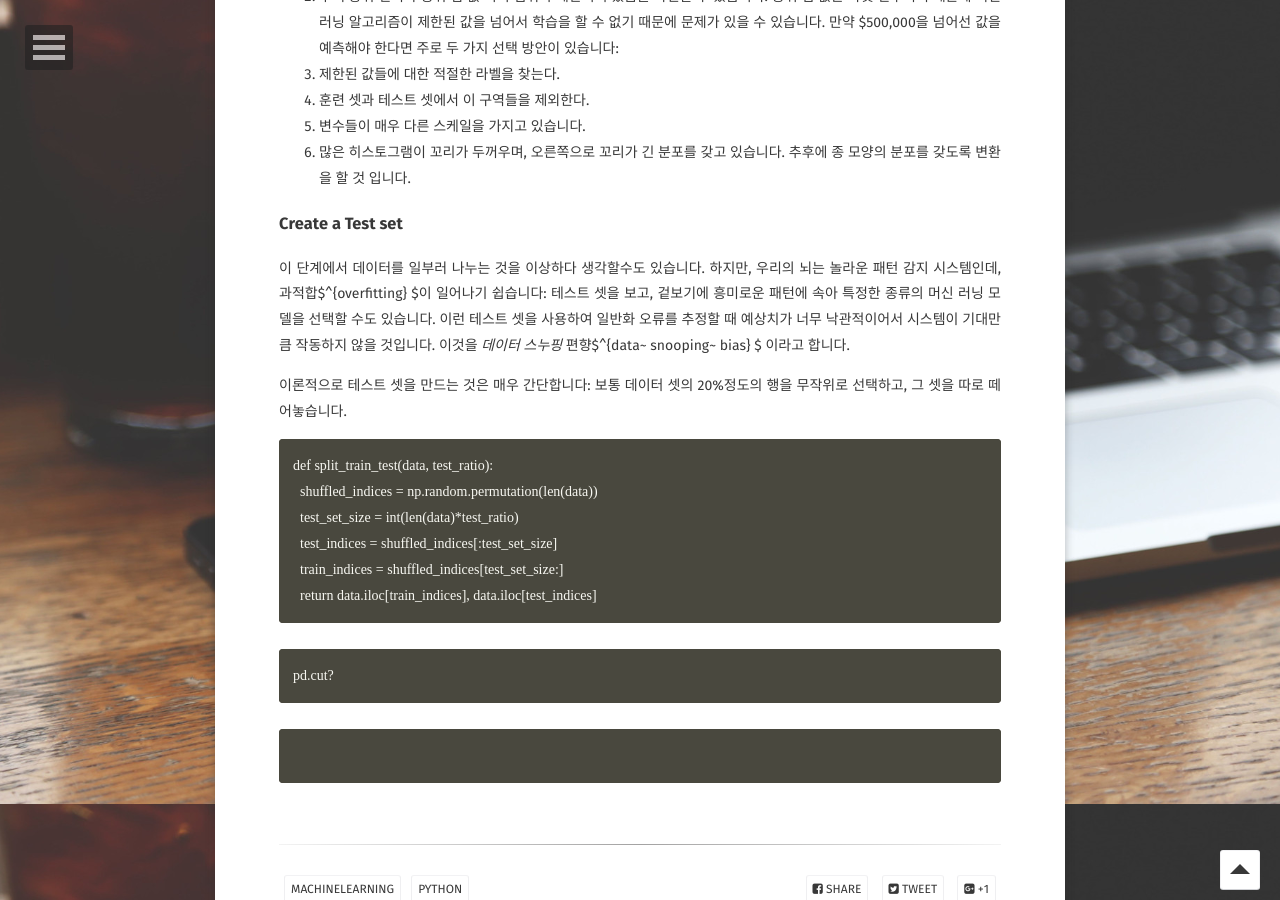
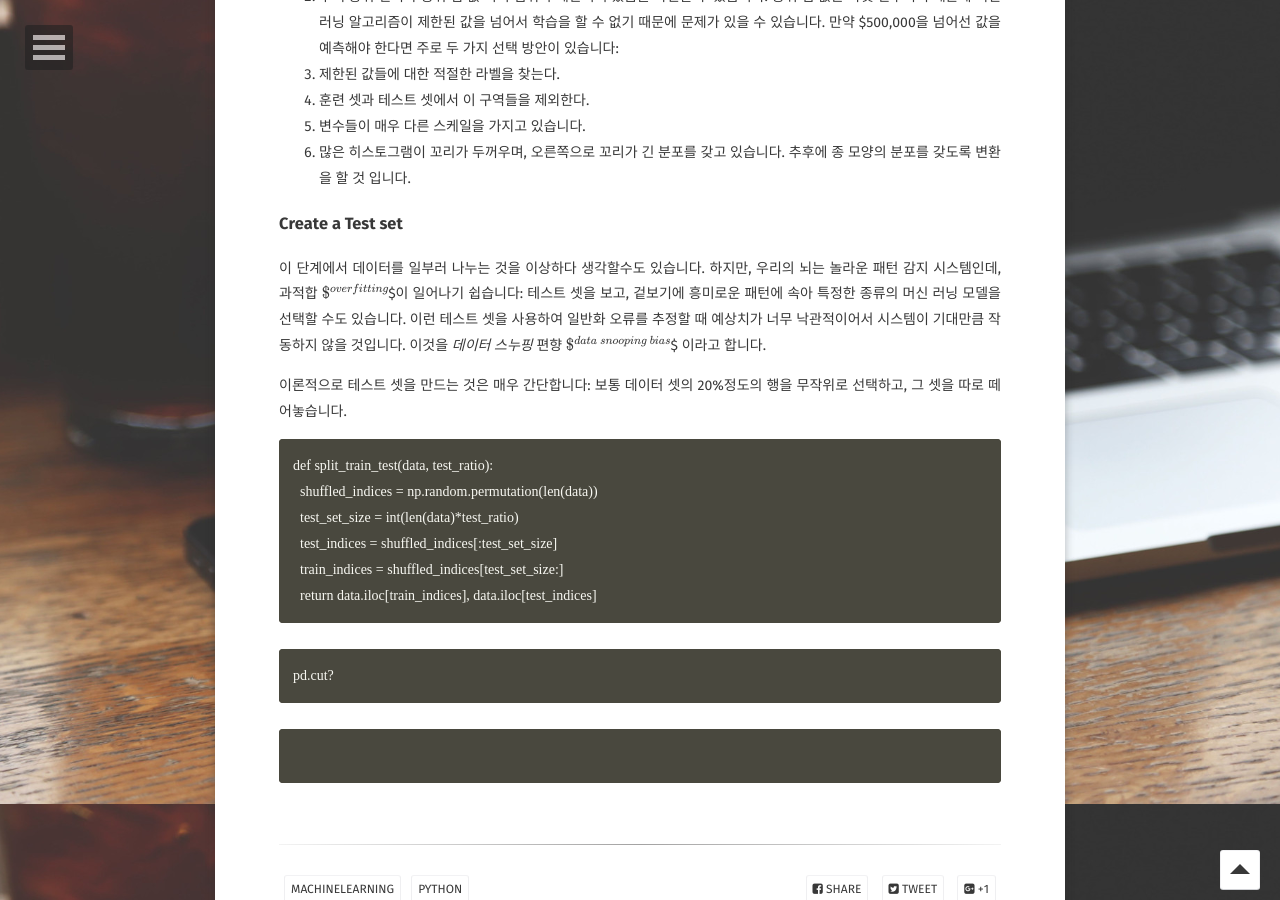
Before and after one commit to sdtrd011/sdtrd011.github.io, a Jekyll site: the page built from _posts/2020-01-27-Chap02.md, in a window 1280 px wide and 900 px high, scrolled down 4596 px. Built offline with Jekyll 4.4.1, drawn with Linux system fonts in a browser that asks for light colours; some web fonts are replaced; formulas are drawn with MathJax 3; comment, search, counter and statistics services are not loaded; some of the changed text lies outside the part shown.

```diff
--- a/_posts/2020-01-27-Chap02.md
+++ b/_posts/2020-01-27-Chap02.md
@@ -106,7 +106,7 @@ housing.head()
         text-align: right;
     }
 </style>
-<table border="0.1" class="dataframe">
+<table border="0.5" class="dataframe">
   <thead>
     <tr style="text-align: right;">
       <th></th>
@@ -265,7 +265,7 @@ housing.describe()
         text-align: right;
     }
 </style>
-<table border="0.1" class="dataframe">
+<table border="0.5" class="dataframe">
   <thead>
     <tr style="text-align: right;">
       <th></th>
@@ -405,7 +405,7 @@ plt.show()
 
 ### Create a Test set
 
-이 단계에서 데이터를 일부러 나누는 것을 이상하다 생각할수도 있습니다. 하지만, 우리의 뇌는 놀라운 패턴 감지 시스템인데, 과적합$^{overfitting} $이 일어나기 쉽습니다: 테스트 셋을 보고, 겉보기에 흥미로운 패턴에 속아 특정한 종류의 머신 러닝 모델을 선택할 수도 있습니다. 이런 테스트 셋을 사용하여 일반화 오류를 추정할 때 예상치가 너무 낙관적이어서 시스템이 기대만큼 작동하지 않을 것입니다. 이것을 *데이터 스누핑* 편향$^{data~ snooping~ bias} $ 이라고 합니다.
+이 단계에서 데이터를 일부러 나누는 것을 이상하다 생각할수도 있습니다. 하지만, 우리의 뇌는 놀라운 패턴 감지 시스템인데, 과적합 $$$^{overfitting} $$$이 일어나기 쉽습니다: 테스트 셋을 보고, 겉보기에 흥미로운 패턴에 속아 특정한 종류의 머신 러닝 모델을 선택할 수도 있습니다. 이런 테스트 셋을 사용하여 일반화 오류를 추정할 때 예상치가 너무 낙관적이어서 시스템이 기대만큼 작동하지 않을 것입니다. 이것을 *데이터 스누핑* 편향 $$$ ^{data~ snooping~ bias} $$$ 이라고 합니다.
 
 이론적으로 테스트 셋을 만드는 것은 매우 간단합니다: 보통 데이터 셋의 20%정도의 행을 무작위로 선택하고, 그 셋을 따로 떼어놓습니다.
 
```
Also changed, not shown: other parts of _posts/2020-01-27-Chap02.md (+2 -2 lines).
